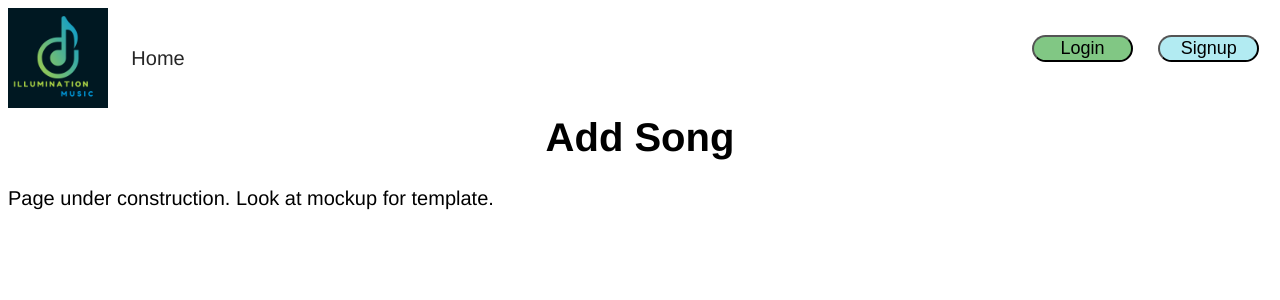
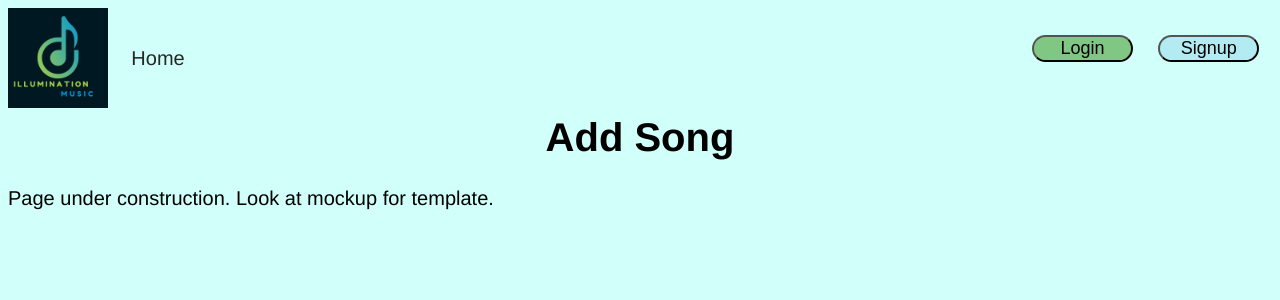
Before and after one commit to kouYang2015/owls-IlluminationMusic, a PHP site: page /add-song.php in a window 1280 px wide. Shown: the top 300 px of the page. Run offline with PHP 8.4, Linux system fonts and the light colour scheme.

Commit message:
change body bg color. apply pointer to all buttons

```diff
--- a/src/css/theme.css
+++ b/src/css/theme.css
@@ -1,6 +1,7 @@
 body {
   font-family: Helvetica, Sans-Serif;
   font-size: 20px;
+  background-color: #d1fff9;
 }
 
 .smallfont {
@@ -19,6 +20,8 @@ table.rightAlignTD:first-child td {
 .buttonContainer {
   border-radius: 20px;
   font-size: 18px;
-  cursor: pointer;
   width: 100%;
 }
+button {
+  cursor: pointer;
+}
```
